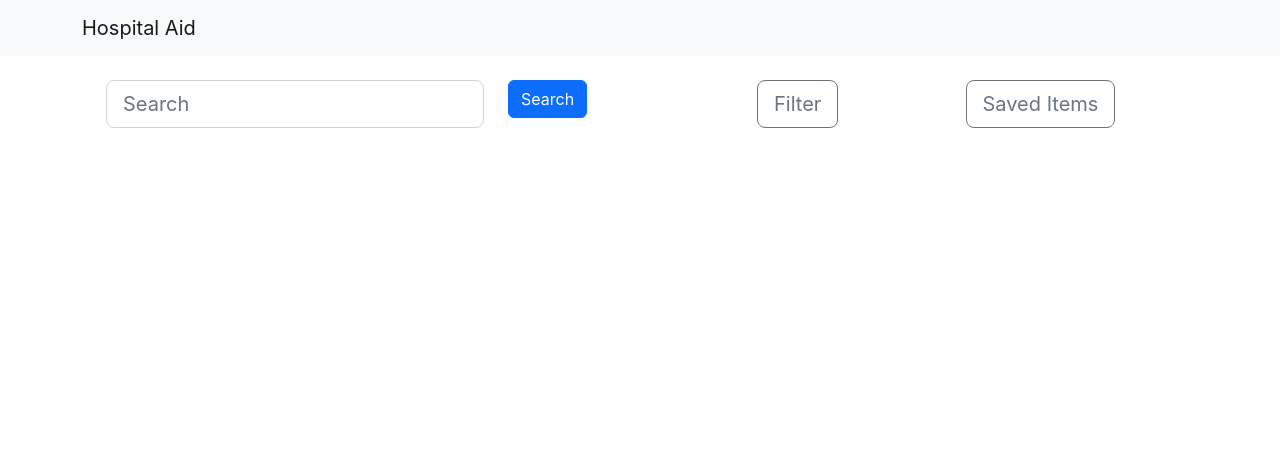
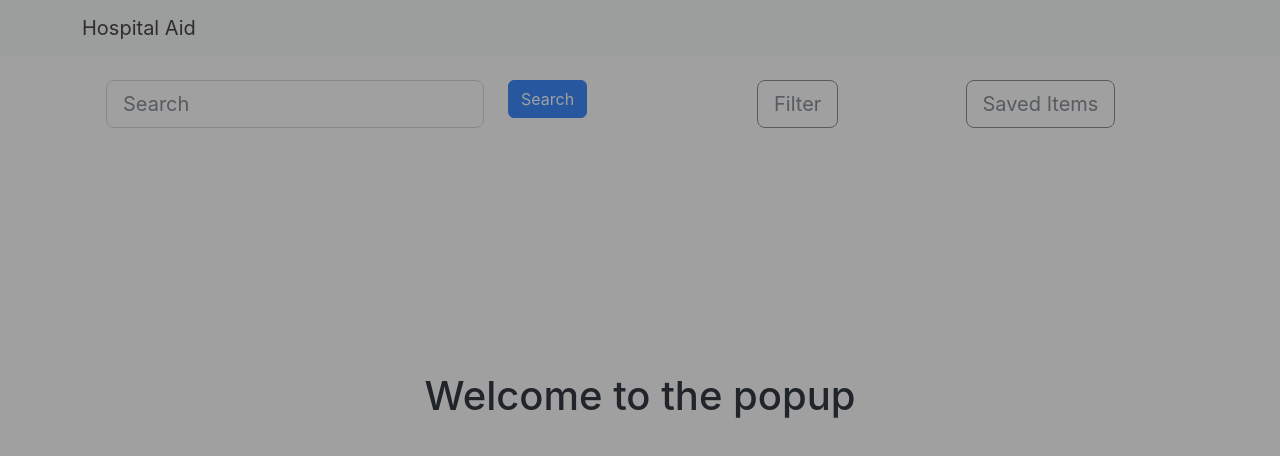
Before and after one commit to RA9/hospital-aid-odc-sec2-group-3, a React (Create React App) app: page / in a window 1280 px wide. Shown: the top 456 px of the page. Built offline with nearby package versions, Linux system fonts and the light colour scheme.

Commit message:
Added filter popup.js and filterpopup.css

```diff
--- a/src/App.js
+++ b/src/App.js
@@ -1,4 +1,5 @@
 import "./App.css";
+import FilterPopup from "./components/FilterPopup";
 
 function App() {
   return (
@@ -44,6 +45,7 @@
           </div>
         </div>
       </div>
+      <FilterPopup />
     </>
   );
 }
--- /dev/null
+++ b/src/components/FilterPopup.css
@@ -0,0 +1,14 @@
+.filter-popup {
+    position:  fixed;
+    top: 0;
+    left: 0;
+    height: 100vh;
+    background-color: rgba(67, 66, 66, 0.5);
+     display: flex;
+    align-items: center;
+    justify-content: center;
+}
+
+.filter-popup-child {
+
+}
--- /dev/null
+++ b/src/components/FilterPopup.js
@@ -0,0 +1,13 @@
+import React from "react";
+
+import "./FilterPopup.css";
+
+export default function() {
+        return (
+          <div className="container-fluid filter-popup">
+            <div className="filter-popup-child">
+              <h1>Welcome to the popup</h1>
+            </div>
+          </div>
+        );
+}
```
Also changed, not shown: src/components/Footer.js (added).
